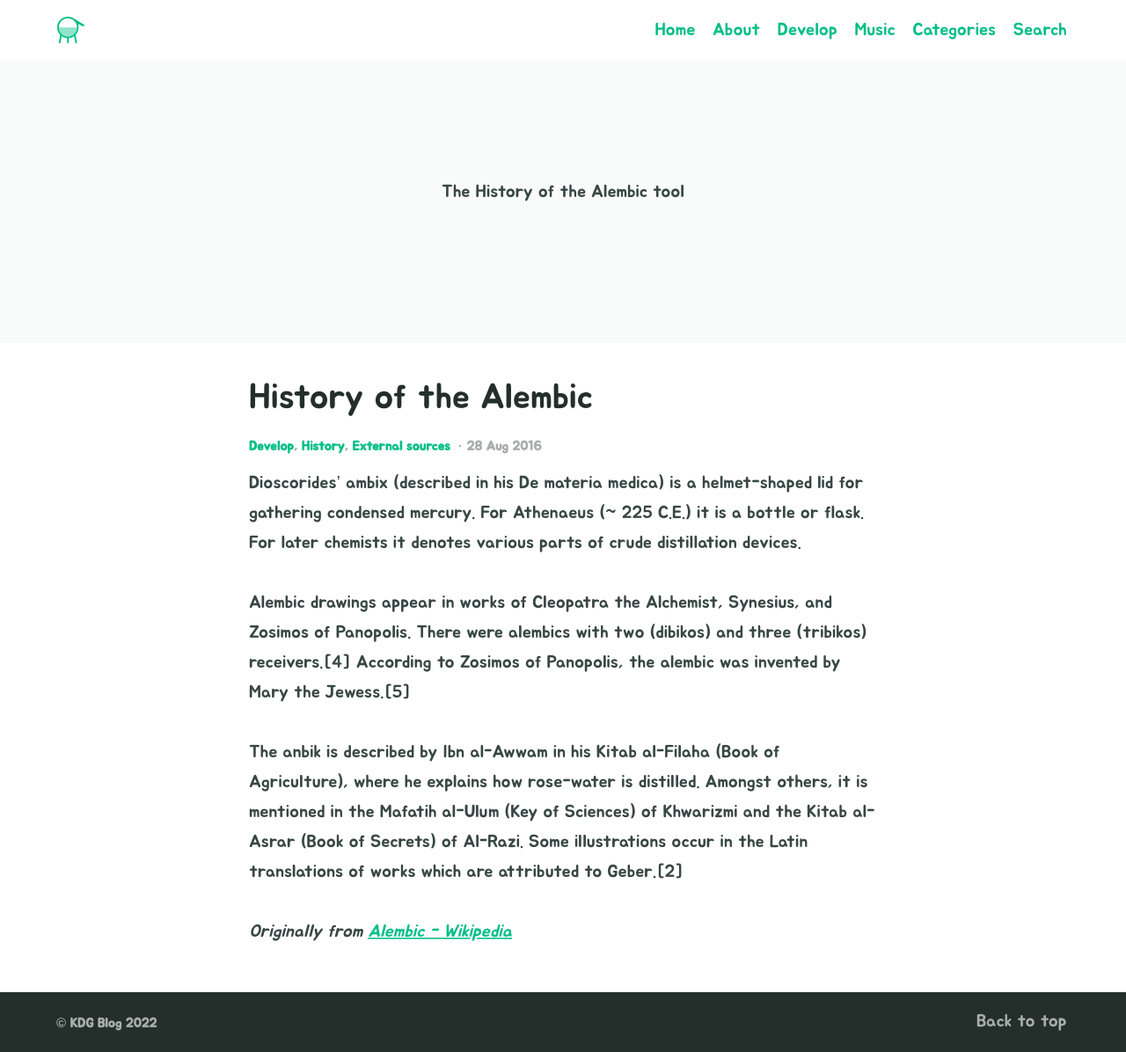
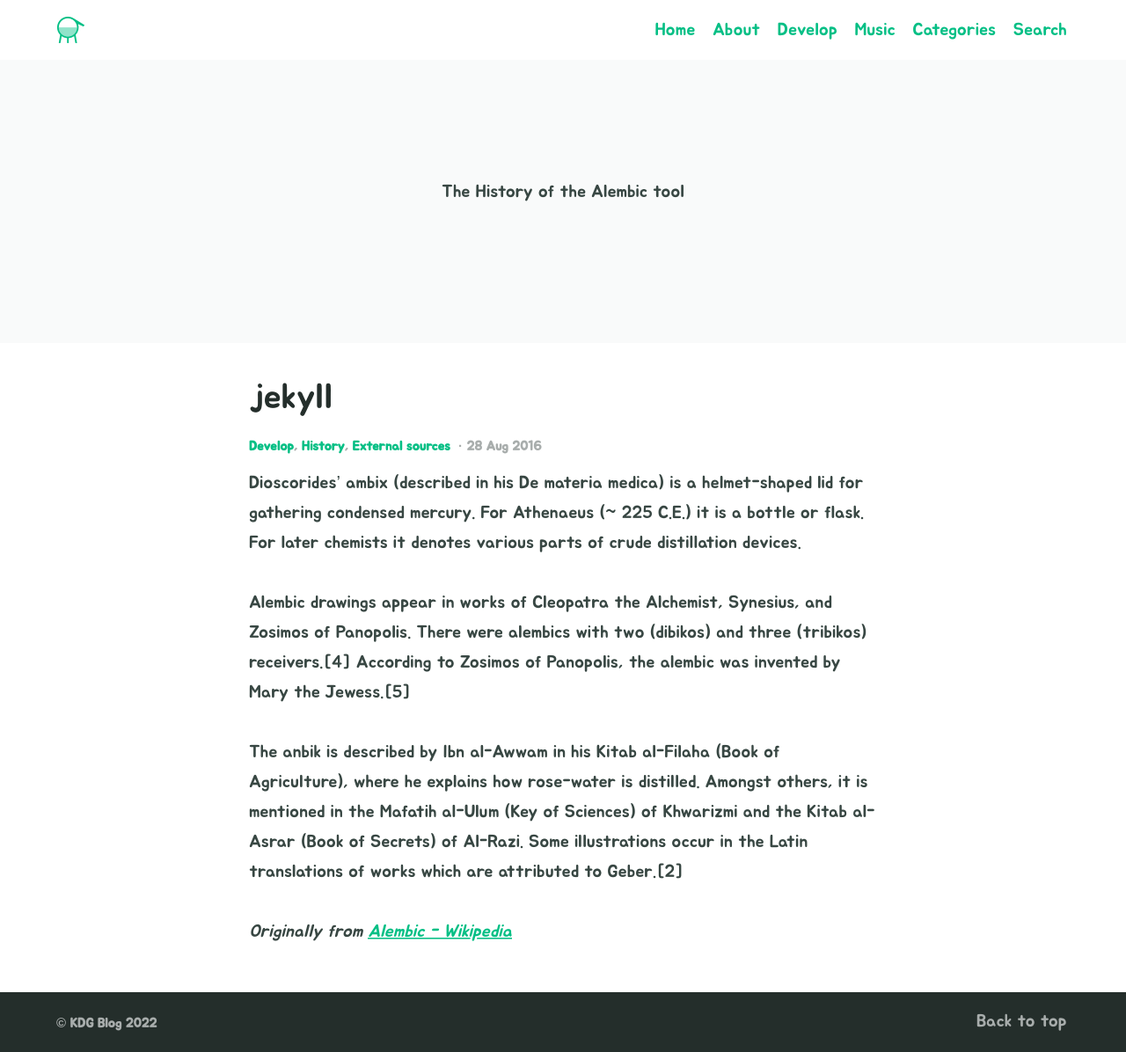
Before and after one commit to Kim-DG/blog, a Jekyll site: the page built from Develop/_posts/2016-08-28-example-post-two.md, in a window 1280 px wide. Shown: the whole page at 88% size. Built offline with Jekyll 4.4.1, drawn with Linux system fonts in a browser that asks for light colours.

Commit message:
Update 2016-08-28-example-post-two.md

```diff
--- a/Develop/_posts/2016-08-28-example-post-two.md
+++ b/Develop/_posts/2016-08-28-example-post-two.md
@@ -1,5 +1,5 @@
 ---
-title: History of the Alembic
+title: jekyll
 categories:
 - History
 - External sources
```
